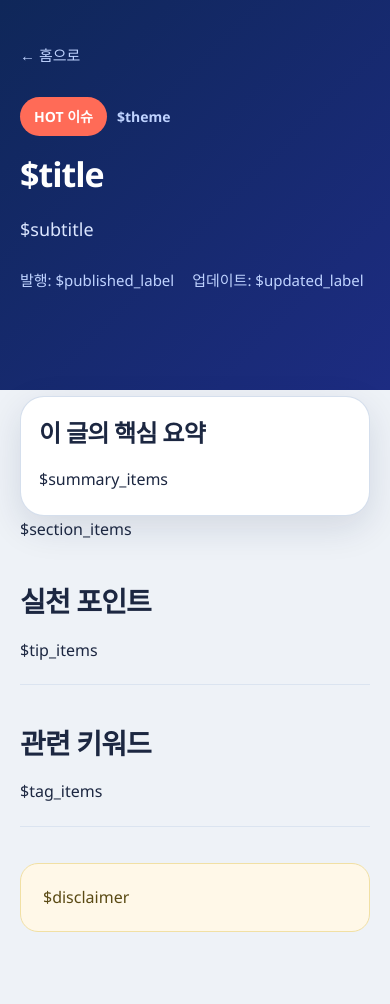
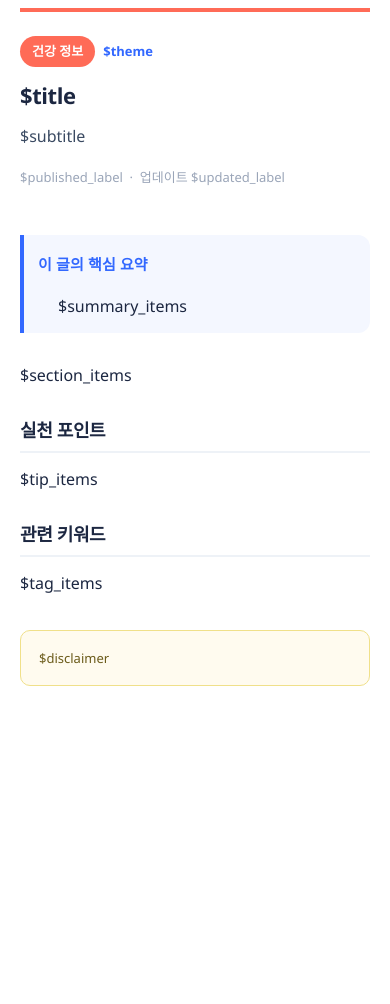
Before and after one commit to jansssss/blogger, a Python web app: template templates/article.html.j2 in a window 390 px wide. After the commit the page ends 686 px from the top, so only its background shows below. Run offline with Jinja, Linux system fonts and the light colour scheme; the template is opened without the code that fills it, so the values that code supplies are empty.

Commit message:
redesign: responsive article template for Blogger compatibility

```diff
--- a/templates/article.html.j2
+++ b/templates/article.html.j2
@@ -4,255 +4,177 @@
   <meta charset="UTF-8">
   <meta name="viewport" content="width=device-width, initial-scale=1.0">
   <title>$title</title>
+</head>
+<body>
+<div class="hb-post">
 <style>
-    :root {
-      --page-bg: #eef2f7;
-      --hero-bg: linear-gradient(135deg, #0f2759 0%, #1d2c82 100%);
-      --text-main: #1c2741;
-      --text-muted: #6d7b92;
-      --card-bg: #ffffff;
-      --accent: #ff6b57;
-      --accent-soft: #eaf1ff;
-      --line: #dbe4f0;
+.hb-post {
+  font-family: "Apple SD Gothic Neo", "Malgun Gothic", "Segoe UI", sans-serif;
+  color: #1c2741;
+  line-height: 1.8;
+  max-width: 720px;
+  margin: 0 auto;
+  padding: 0 16px 48px;
+  word-break: keep-all;
+}
+.hb-post * { box-sizing: border-box; }
+
+/* 상단 헤더 */
+.hb-header {
+  border-top: 4px solid #ff6b57;
+  padding: 32px 0 24px;
+}
+.hb-badge {
+  display: inline-block;
+  background: #ff6b57;
+  color: #fff;
+  font-size: 13px;
+  font-weight: 700;
+  padding: 4px 12px;
+  border-radius: 999px;
+  margin-bottom: 14px;
+}
+.hb-theme {
+  display: inline-block;
+  color: #3268ff;
+  font-size: 13px;
+  font-weight: 600;
+  margin-left: 8px;
+}
+.hb-post h1 {
+  margin: 0 0 12px;
+  font-size: clamp(22px, 5vw, 34px);
+  font-weight: 800;
+  line-height: 1.3;
+  letter-spacing: -0.02em;
+  color: #1c2741;
+}
+.hb-subtitle {
+  font-size: 16px;
+  color: #5a6a85;
+  margin: 0 0 14px;
+  line-height: 1.6;
+}
+.hb-meta {
+  font-size: 13px;
+  color: #9aa5b8;
 }
 
-    * { box-sizing: border-box; }
-    body {
+/* 핵심 요약 카드 */
+.hb-summary {
+  background: #f4f7ff;
+  border-left: 4px solid #3268ff;
+  border-radius: 0 12px 12px 0;
+  padding: 20px 20px 16px;
+  margin: 28px 0;
+}
+.hb-summary-title {
+  font-size: 15px;
+  font-weight: 700;
+  color: #3268ff;
+  margin: 0 0 14px;
+  letter-spacing: 0.01em;
+}
+.hb-summary ol {
   margin: 0;
-      font-family: "Segoe UI", "Apple SD Gothic Neo", sans-serif;
-      background: var(--page-bg);
-      color: var(--text-main);
+  padding-left: 20px;
+  display: flex;
+  flex-direction: column;
+  gap: 8px;
+}
+.hb-summary li {
+  font-size: 15px;
+  color: #2a3a5c;
+  line-height: 1.6;
+}
+
+/* 본문 섹션 */
+.hb-post h2 {
+  font-size: clamp(18px, 4vw, 24px);
+  font-weight: 800;
+  color: #1c2741;
+  margin: 36px 0 12px;
+  padding-bottom: 8px;
+  border-bottom: 2px solid #eef2f7;
+  letter-spacing: -0.02em;
+  line-height: 1.4;
+}
+.hb-post p {
+  font-size: 16px;
+  color: #3a4a62;
+  margin: 0 0 14px;
+  line-height: 1.85;
+}
+
+/* 실천 포인트 & 키워드 칩 */
+.hb-chips {
+  display: flex;
+  flex-wrap: wrap;
+  gap: 8px;
+  margin: 12px 0 4px;
+}
+.hb-chip {
+  display: inline-block;
+  padding: 6px 14px;
+  border-radius: 999px;
+  background: #fff;
+  border: 1.5px solid #d0daea;
+  color: #4a5a78;
+  font-size: 13px;
+  font-weight: 600;
+  line-height: 1;
+}
+.hb-section-tips .hb-chip { border-color: #ffcfc9; color: #cc3a28; }
+.hb-section-tags .hb-chip { border-color: #bdd0ff; color: #2652cc; }
+
+/* 면책 고지 */
+.hb-notice {
+  margin-top: 32px;
+  padding: 16px 18px;
+  border-radius: 10px;
+  background: #fffbef;
+  border: 1px solid #f0e08a;
+  font-size: 13px;
+  color: #6b5b1a;
   line-height: 1.7;
 }
 
-    .hero {
-      background: var(--hero-bg);
-      color: #ffffff;
-      padding: 56px 20px 110px;
-    }
-
-    .hero-inner,
-    .content {
-      max-width: 840px;
-      margin: 0 auto;
-    }
-
-    .crumb {
-      display: inline-block;
-      margin-bottom: 28px;
-      color: #bfd3ff;
-      text-decoration: none;
-      font-size: 15px;
-    }
-
-    .badge-row {
-      display: flex;
-      gap: 10px;
-      align-items: center;
-      margin-bottom: 20px;
-      flex-wrap: wrap;
-    }
-
-    .badge-hot {
-      background: var(--accent);
-      color: #ffffff;
-      padding: 8px 14px;
-      border-radius: 999px;
-      font-weight: 700;
-      font-size: 14px;
-    }
-
-    .badge-theme {
-      color: #bfd3ff;
-      font-weight: 600;
-      font-size: 14px;
-    }
-
-    h1 {
-      margin: 0;
-      font-size: clamp(34px, 6vw, 60px);
-      line-height: 1.1;
-      letter-spacing: -0.03em;
-    }
-
-    .subtitle {
-      margin-top: 20px;
-      font-size: 24px;
-      color: #dbe6ff;
-    }
-
-    .meta {
-      display: flex;
-      gap: 18px;
-      flex-wrap: wrap;
-      margin-top: 24px;
-      font-size: 15px;
-      color: #bfd3ff;
-    }
-
-    .summary-card {
-      margin-top: -62px;
-      background: var(--card-bg);
-      border-radius: 24px;
-      padding: 28px 24px 24px;
-      box-shadow: 0 12px 36px rgba(16, 32, 77, 0.12);
-      border: 1px solid rgba(209, 220, 236, 0.9);
-    }
-
-    .summary-title {
-      margin: 0 0 18px;
-      font-size: 24px;
-      font-weight: 800;
-    }
-
-    .summary-list {
-      margin: 0;
-      padding: 0;
-      list-style: none;
-      display: grid;
-      gap: 14px;
-    }
-
-    .summary-item {
-      display: grid;
-      grid-template-columns: 28px 1fr;
-      gap: 12px;
-      align-items: start;
-    }
-
-    .summary-num {
-      width: 28px;
-      height: 28px;
-      border-radius: 999px;
-      background: var(--accent-soft);
-      color: #3268ff;
-      display: grid;
-      place-items: center;
-      font-weight: 700;
-      font-size: 14px;
-      margin-top: 2px;
-    }
-
-    .content {
-      padding: 56px 20px 72px;
-    }
-
-    section {
-      margin-top: 42px;
-      padding-bottom: 20px;
-      border-bottom: 1px solid var(--line);
-    }
-
-    h2 {
-      font-size: 36px;
-      line-height: 1.2;
-      letter-spacing: -0.03em;
-      margin: 0 0 18px;
-    }
-
-    p {
-      margin: 0 0 16px;
-      font-size: 18px;
-    }
-
-    .tips,
-    .tags {
-      display: flex;
-      gap: 10px;
-      flex-wrap: wrap;
-      margin-top: 18px;
-    }
-
-    .chip {
-      padding: 8px 12px;
-      border-radius: 999px;
-      background: #ffffff;
-      border: 1px solid var(--line);
-      color: var(--text-muted);
-      font-size: 14px;
-      font-weight: 600;
-    }
-
-    .notice {
-      margin-top: 36px;
-      padding: 20px 22px;
-      border-radius: 18px;
-      background: #fff8e8;
-      color: #5a4a14;
-      border: 1px solid #f1e0a4;
-    }
-
-    @media (max-width: 640px) {
-      .hero {
-        padding-top: 42px;
-        padding-bottom: 96px;
-      }
-
-      .subtitle {
-        font-size: 18px;
-      }
-
-      .summary-card {
-        margin-top: -50px;
-        padding: 22px 18px;
-      }
-
-      h2 {
-        font-size: 28px;
-      }
-
-      p {
-        font-size: 16px;
-      }
+@media (max-width: 480px) {
+  .hb-post { padding: 0 12px 36px; }
+  .hb-header { padding: 24px 0 18px; }
+  .hb-summary { padding: 16px 14px 12px; }
+  .hb-post h2 { margin-top: 28px; }
 }
 </style>
-</head>
-<body>
-  <header class="hero">
-    <div class="hero-inner">
-      <a class="crumb" href="#">← 홈으로</a>
-      <div class="badge-row">
-        <span class="badge-hot">HOT 이슈</span>
-        <span class="badge-theme">$theme</span>
+
+  <div class="hb-header">
+    <span class="hb-badge">건강 정보</span><span class="hb-theme">$theme</span>
+    <h1>$title</h1>
+    <p class="hb-subtitle">$subtitle</p>
+    <div class="hb-meta">$published_label &nbsp;·&nbsp; 업데이트 $updated_label</div>
   </div>
-      <h1>$title</h1>
-      <p class="subtitle">$subtitle</p>
-      <div class="meta">
-        <span>발행: $published_label</span>
-        <span>업데이트: $updated_label</span>
-      </div>
-    </div>
-  </header>
 
-  <main class="content">
-    <article>
-      <div class="summary-card">
-        <h2 class="summary-title">이 글의 핵심 요약</h2>
-        <ol class="summary-list">
+  <div class="hb-summary">
+    <div class="hb-summary-title">이 글의 핵심 요약</div>
+    <ol>
       $summary_items
     </ol>
   </div>
 
   $section_items
 
-      <section>
+  <div class="hb-section-tips">
     <h2>실천 포인트</h2>
-        <div class="tips">
-          $tip_items
+    <div class="hb-chips">$tip_items</div>
   </div>
-      </section>
 
-      <section>
+  <div class="hb-section-tags">
     <h2>관련 키워드</h2>
-        <div class="tags">
-          $tag_items
+    <div class="hb-chips">$tag_items</div>
   </div>
-      </section>
 
-      <div class="notice">
-        $disclaimer
+  <div class="hb-notice">$disclaimer</div>
+
 </div>
-    </article>
-  </main>
 </body>
 </html>
```
Also changed, not shown: src/render_html.py (+4 -9 lines). Lines whose indentation alone changed are shown as unchanged.
